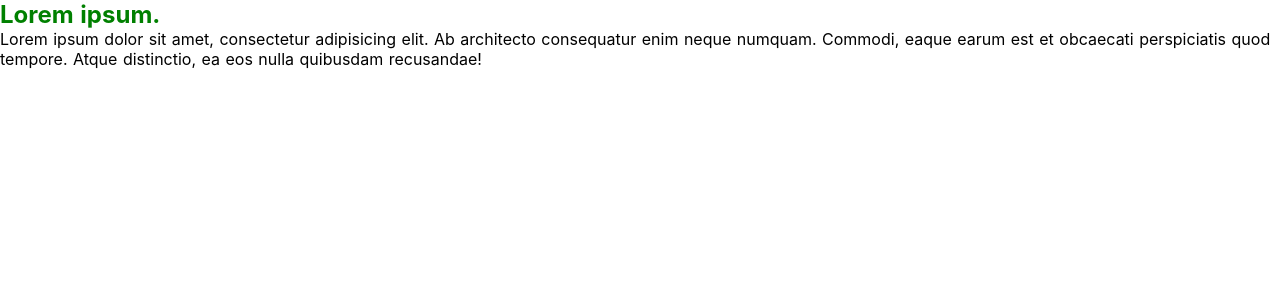
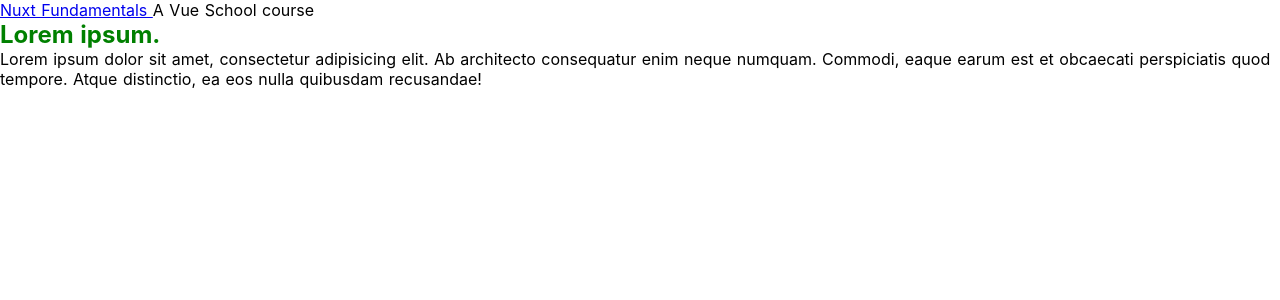
Before and after one commit to kami16ru/vueschool-nuxtjs-fundamentals, a Nuxt app: page /post in a window 1280 px wide. Shown: the top 300 px of the page. Built offline with nearby package versions, Linux system fonts and the light colour scheme.

Commit message:
adding navbar

```diff
--- /dev/null
+++ b/components/TheNavbar.vue
@@ -0,0 +1,21 @@
+<template>
+  <nav class="nav">
+    <div class="logo">
+      <a href="#" class="logo text-log">
+        Nuxt Fundamentals
+      </a>
+
+      <span class="subheader">A Vue School course</span>
+    </div>
+  </nav>
+</template>
+
+<script>
+export default {
+name: "TheNavbar"
+}
+</script>
+
+<style scoped>
+
+</style>
--- a/layouts/default.vue
+++ b/layouts/default.vue
@@ -1,8 +1,20 @@
 <template>
-  <div>
+  <div class="container">
+    <TheNavbar/>
+
     <Nuxt />
   </div>
 </template>
+
+<script>
+import TheNavbar from '../components/TheNavbar'
+
+export default {
+  components: {
+    TheNavbar
+  }
+}
+</script>
 
 <style>
 html {
```
